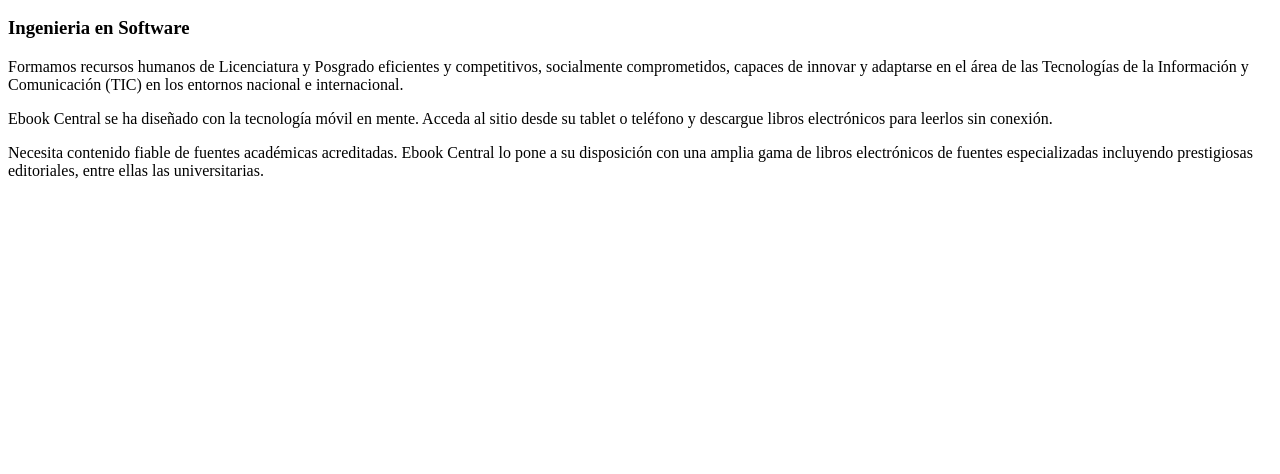
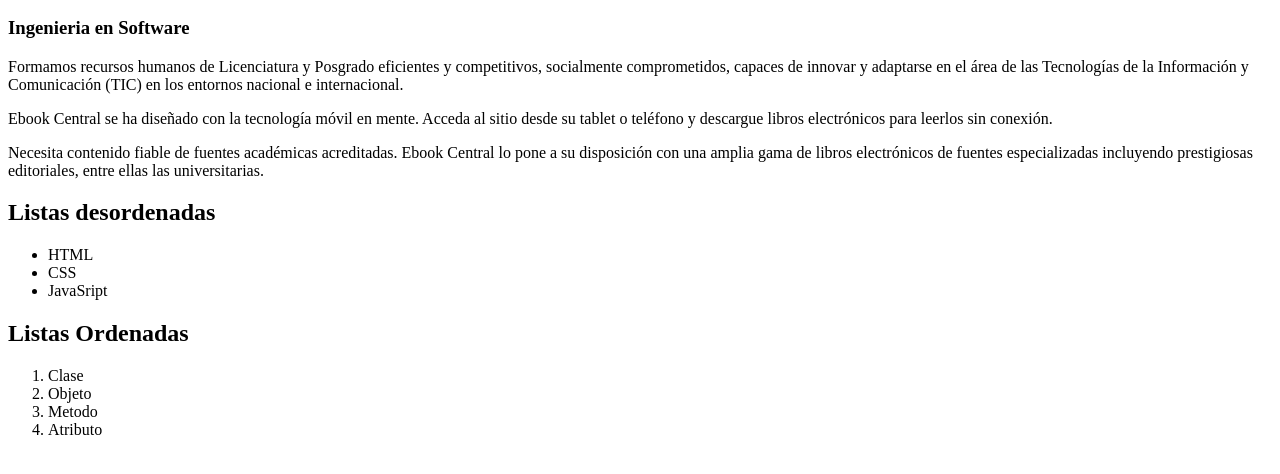
Before and after one commit to AdrianPrado/01-Elementos-HTML, a plain HTML site: page index.html in a window 1280 px wide. Shown: the part 110-584 px from the top of the page. Drawn offline with Linux system fonts and the light colour scheme.

Commit message:
Agrega listas

```diff
--- a/index.html
+++ b/index.html
@@ -24,5 +24,18 @@
             amplia gama de libros electrónicos de fuentes especializadas incluyendo prestigiosas editoriales,
             entre ellas las universitarias.
         </p>
+        <h2>Listas desordenadas</h2>
+        <ul>
+            <li>HTML</li>
+            <li>CSS</li>
+            <li>JavaSript</li>
+        </ul>
+        <h2>Listas Ordenadas</h2>
+        <ol>
+            <li>Clase</li>
+            <li>Objeto</li>
+            <li>Metodo</li>
+            <li>Atributo</li>
+        </ol>
     </body>
 </html>
```
